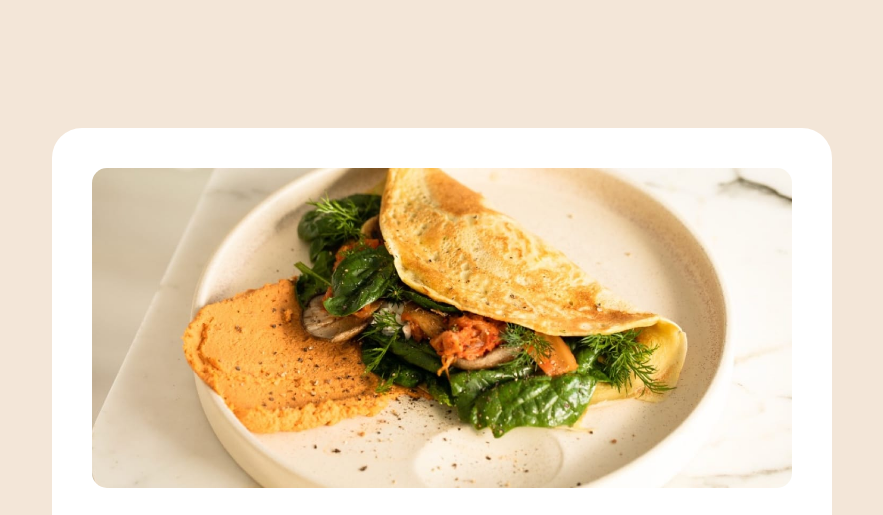
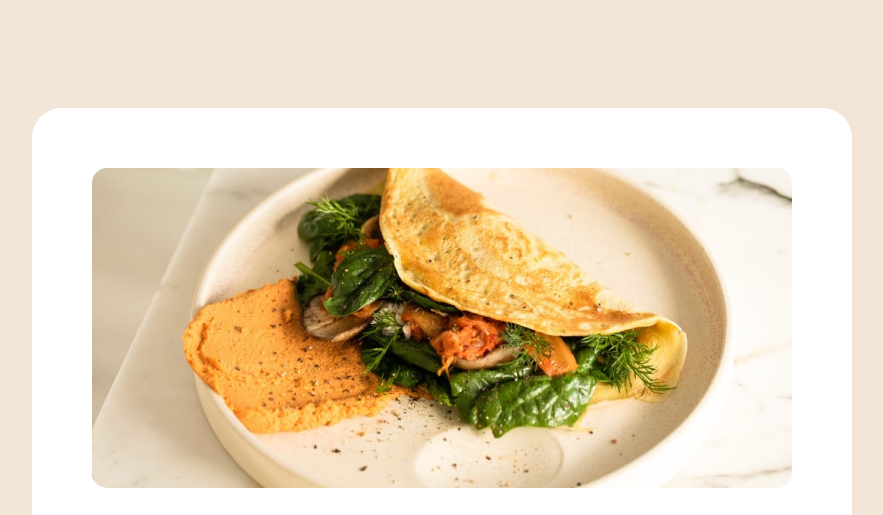
Before and after one commit to LDZM341/Recipe-Page, a plain HTML site: page index.html in a window 1280 px wide. Shown: the top 515 px of the page, without its empty margins (198-1081 px from the left). Drawn offline with Linux system fonts and the light colour scheme.

Commit message:
Changed margins

```diff
--- a/style.css
+++ b/style.css
@@ -11,8 +11,8 @@ body{
     background-color: hsl(0, 0%, 100%);
     width: 700px;
     height: auto;
-    margin: 120px 350px;
-    padding: 40px;
+    margin: 100px 350px;
+    padding: 60px;
     border-radius: 30px;
     box-sizing: content-box;
     margin-bottom: 120px;
```
